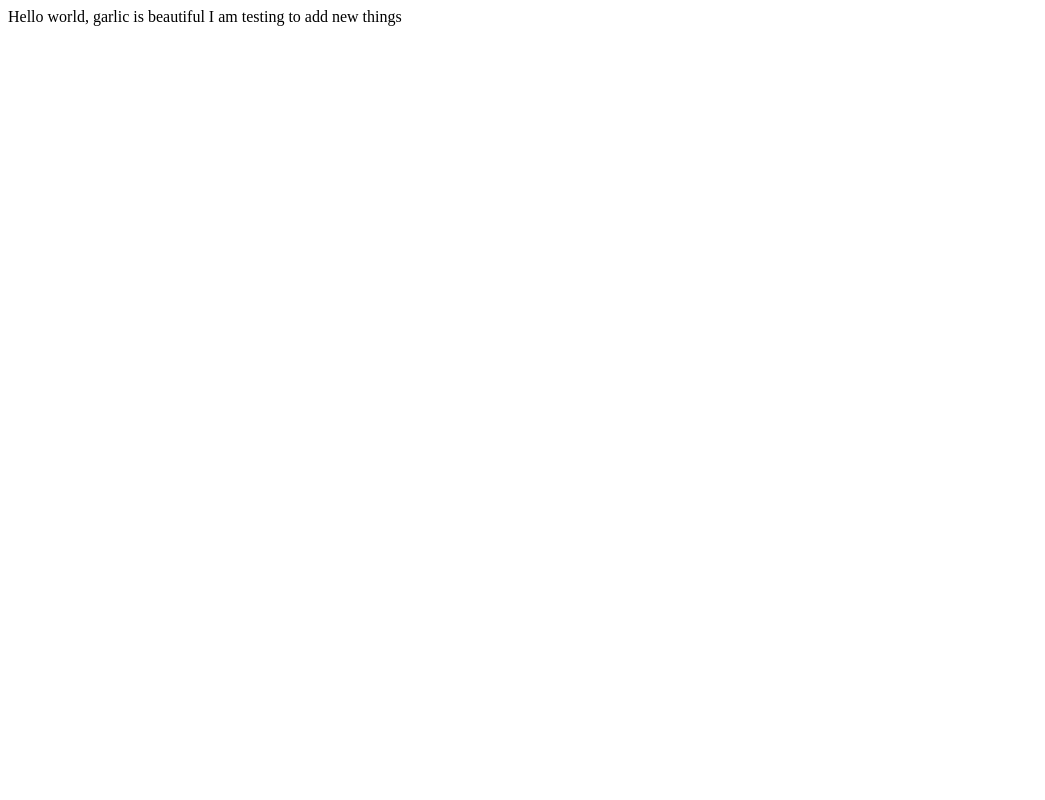
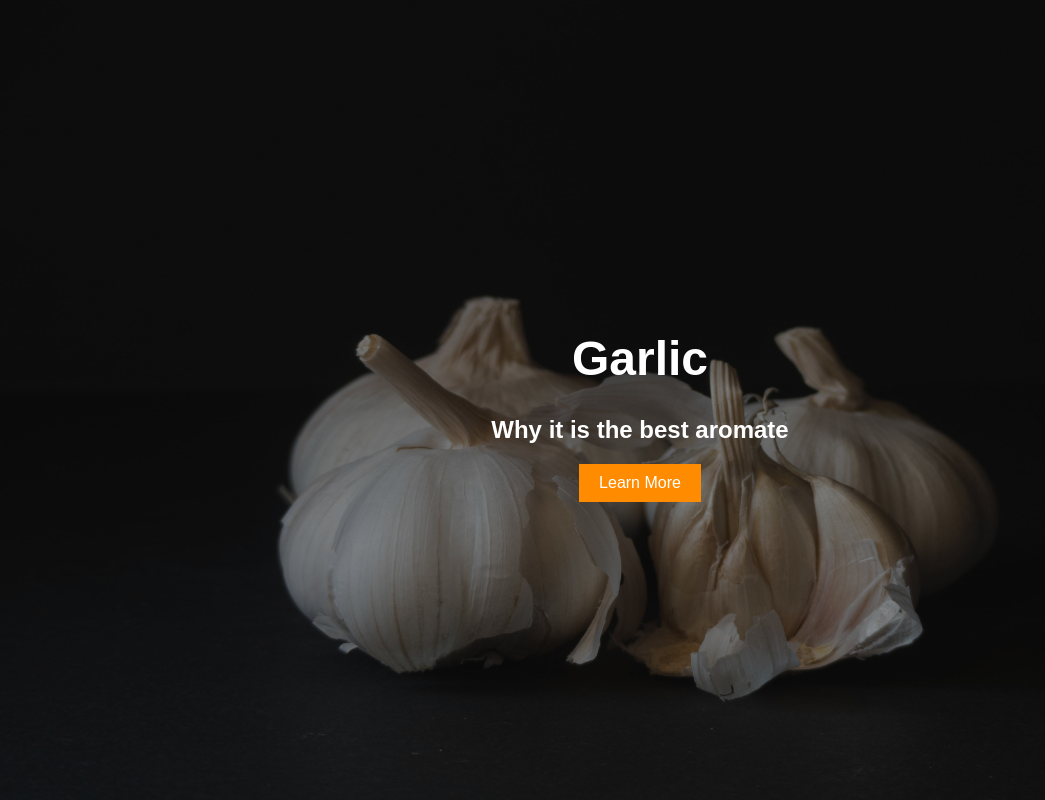
Before and after one commit to theozanchi/42_azure_training, a plain HTML site: page index.html in a window 1280 px wide. Shown: the whole page, without its empty margins (0-1045 px from the left). Drawn offline with Linux system fonts and the light colour scheme.

Commit message:
make it fancier

```diff
--- a/index.html
+++ b/index.html
@@ -1,3 +1,64 @@
-Hello world, garlic is beautiful
+<!DOCTYPE html>
+<html lang="en">
+<head>
+  <meta charset="UTF-8">
+  <meta name="viewport" content="width=device-width, initial-scale=1.0">
+  <title>Dark Landing Page</title>
+  <style>
+    body {
+      margin: 0;
+      padding: 0;
+      font-family: Arial, sans-serif;
+      background: #121212;
+      color: #fff;
+      text-align: center;
+      display: flex;
+      flex-direction: column;
+      align-items: center;
+      justify-content: center;
+      height: 100vh;
+    }
 
-I am testing to add new things
+    #background-image {
+      position: fixed;
+      top: 0;
+      left: 0;
+      width: 100%;
+      height: 100%;
+      z-index: -1;
+      opacity: 0.5;
+    }
+
+    h1 {
+      font-size: 3em;
+      margin-bottom: 10px;
+    }
+
+    h2 {
+      font-size: 1.5em;
+      margin-bottom: 20px;
+    }
+
+    #learn-more-btn {
+      padding: 10px 20px;
+      background-color: #ff8c00;
+      color: #fff;
+      text-decoration: none;
+      border: none;
+      font-size: 1em;
+      cursor: pointer;
+      transition: background-color 0.3s ease;
+    }
+
+    #learn-more-btn:hover {
+      background-color: #e07b00;
+    }
+  </style>
+</head>
+<body>
+  <img id="background-image" src="images/bryam-blanco-c27y-WuwSUA-unsplash.jpg" alt="Background Image">
+  <h1>Garlic</h1>
+  <h2>Why it is the best aromate</h2>
+  <a href="https://en.wikipedia.org/wiki/Garlic#Properties" id="learn-more-btn">Learn More</a>
+</body>
+</html>
```
Also changed, not shown: images/bryam-blanco-c27y-WuwSUA-unsplash.jpg (added), 2 other files.
